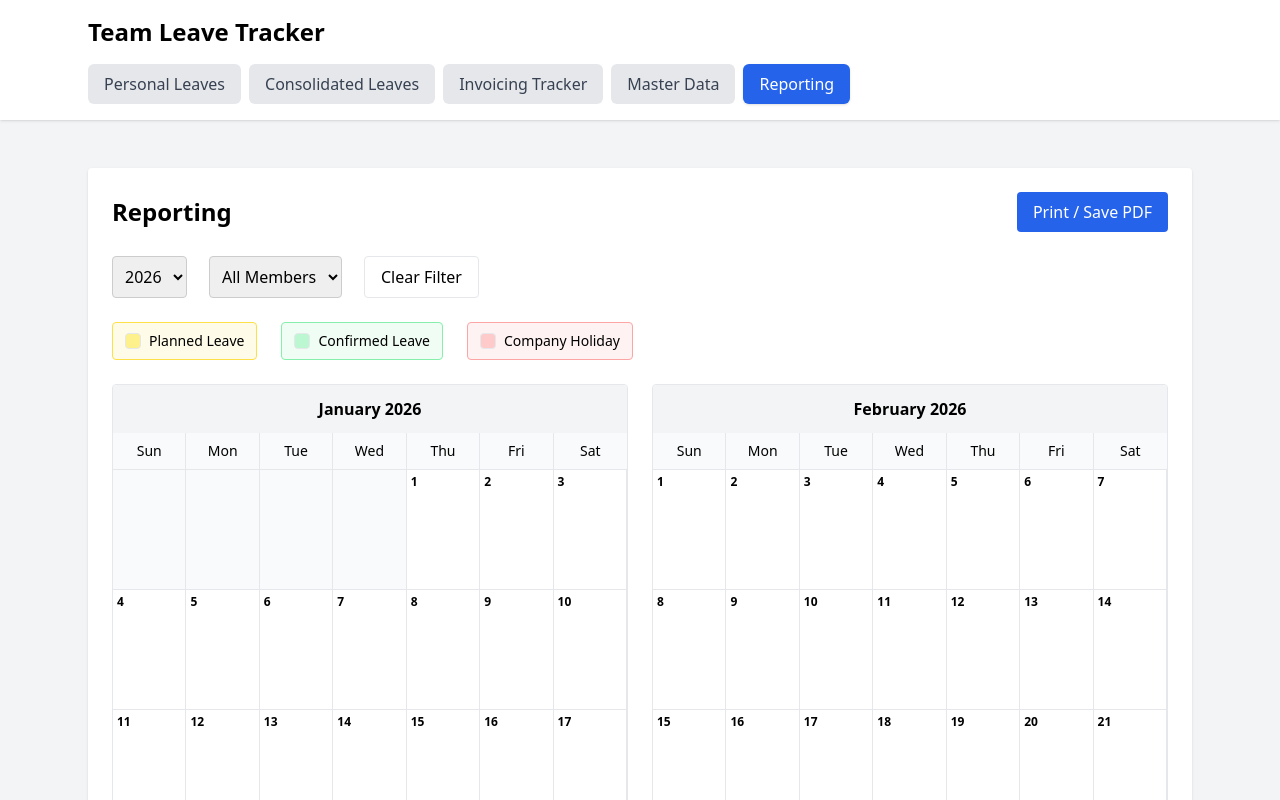
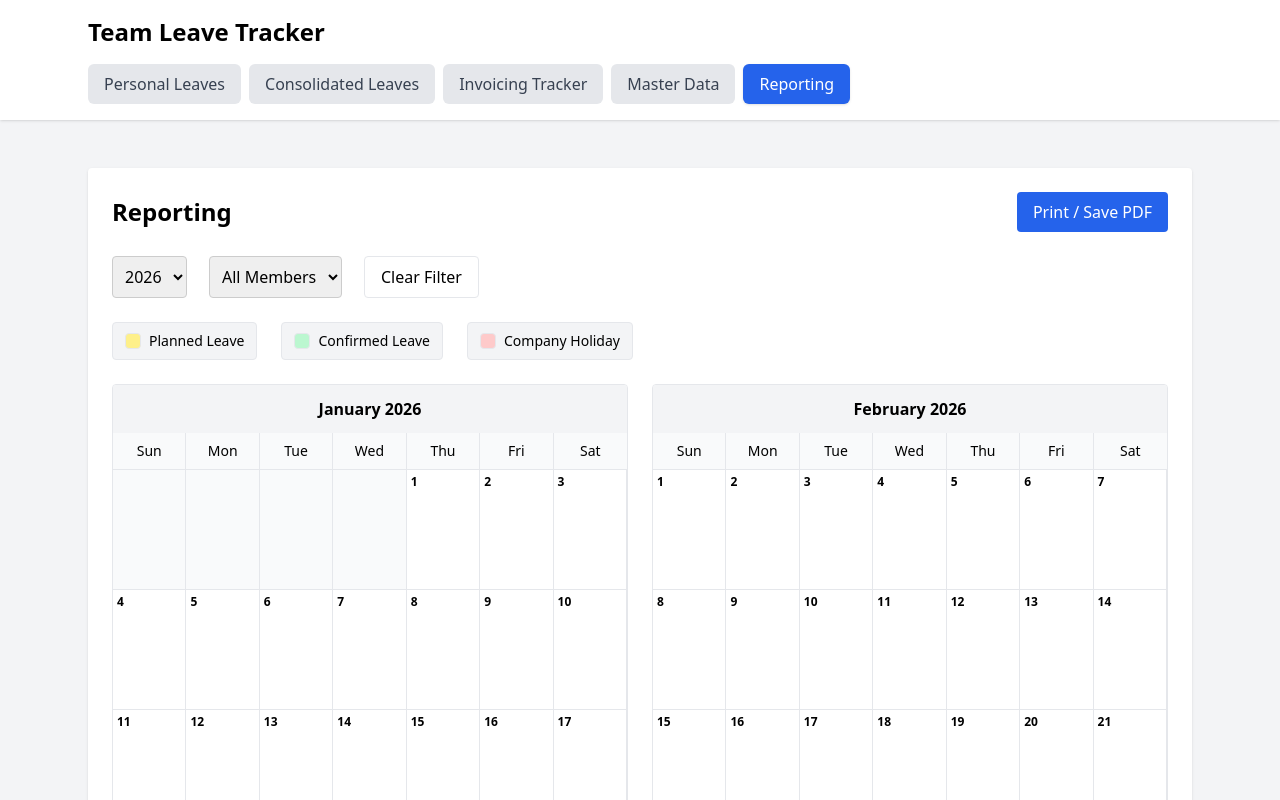
Before and after one commit to pinaki-GH/leave-tracker, a Next.js app: page /reporting in a window 1280 px wide. Shown: the top 800 px of the page. Built offline with nearby package versions, Linux system fonts and the light colour scheme.

Commit message:
Update page.tsx

```diff
--- a/app/reporting/page.tsx
+++ b/app/reporting/page.tsx
@@ -50,10 +50,10 @@ export default function ReportingPage() {
     "All Members"
   );
 
-  // NEW FILTER STATES
-  const [showPlannedLeaves, setShowPlannedLeaves] = useState(true);
-  const [showConfirmedLeaves, setShowConfirmedLeaves] = useState(true);
-  const [showCompanyHolidays, setShowCompanyHolidays] = useState(true);
+  // LEGEND FILTER STATES
+  const [activeLegendFilter, setActiveLegendFilter] = useState<
+    "All" | "Planned" | "Confirmed" | "Holiday"
+  >("All");
 
   useEffect(() => {
     setMembers((getData("members") as Member[]) || []);
@@ -145,15 +145,15 @@ export default function ReportingPage() {
 
           // FILTER LOGIC
           if (
-            l.status === "Planned" &&
-            !showPlannedLeaves
+            activeLegendFilter === "Planned" &&
+            l.status !== "Planned"
           ) {
             return false;
           }
 
           if (
-            l.status === "Confirmed" &&
-            !showConfirmedLeaves
+            activeLegendFilter === "Confirmed" &&
+            l.status !== "Confirmed"
           ) {
             return false;
           }
@@ -168,7 +168,8 @@ export default function ReportingPage() {
 
         if (
           selectedMemberData &&
-          showCompanyHolidays
+          (activeLegendFilter === "All" ||
+            activeLegendFilter === "Holiday")
         ) {
           dayHolidays = holidays.filter(h => {
             return (
@@ -200,9 +201,7 @@ export default function ReportingPage() {
     selectedMember,
     selectedMemberData,
     selectedYear,
-    showPlannedLeaves,
-    showConfirmedLeaves,
-    showCompanyHolidays,
+    activeLegendFilter,
   ]);
 
   return (
@@ -297,9 +296,7 @@ export default function ReportingPage() {
             onClick={() => {
               setSelectedYear(now.getFullYear());
               setSelectedMember("All Members");
-              setShowPlannedLeaves(true);
-              setShowConfirmedLeaves(true);
-              setShowCompanyHolidays(true);
+              setActiveLegendFilter("All");
             }}
             className="border px-4 py-2 rounded"
           >
@@ -311,12 +308,14 @@ export default function ReportingPage() {
         <div className="flex flex-wrap gap-6 mb-6 text-sm">
           <button
             onClick={() =>
-              setShowPlannedLeaves(prev => !prev)
+              setActiveLegendFilter(prev =>
+                prev === "Planned" ? "All" : "Planned"
+              )
             }
             className={`flex items-center gap-2 border rounded px-3 py-2 transition-colors ${
-              showPlannedLeaves
+              activeLegendFilter === "Planned"
                 ? "bg-yellow-50 border-yellow-300"
-                : "bg-gray-100 border-gray-200 opacity-60"
+                : "bg-gray-100 border-gray-200"
             }`}
           >
             <div className="w-4 h-4 rounded border bg-yellow-200 print-legend-box"></div>
@@ -325,12 +324,14 @@ export default function ReportingPage() {
 
           <button
             onClick={() =>
-              setShowConfirmedLeaves(prev => !prev)
+              setActiveLegendFilter(prev =>
+                prev === "Confirmed" ? "All" : "Confirmed"
+              )
             }
             className={`flex items-center gap-2 border rounded px-3 py-2 transition-colors ${
-              showConfirmedLeaves
+              activeLegendFilter === "Confirmed"
                 ? "bg-green-50 border-green-300"
-                : "bg-gray-100 border-gray-200 opacity-60"
+                : "bg-gray-100 border-gray-200"
             }`}
           >
             <div className="w-4 h-4 rounded border bg-green-200 print-legend-box"></div>
@@ -339,12 +340,14 @@ export default function ReportingPage() {
 
           <button
             onClick={() =>
-              setShowCompanyHolidays(prev => !prev)
+              setActiveLegendFilter(prev =>
+                prev === "Holiday" ? "All" : "Holiday"
+              )
             }
             className={`flex items-center gap-2 border rounded px-3 py-2 transition-colors ${
-              showCompanyHolidays
+              activeLegendFilter === "Holiday"
                 ? "bg-red-50 border-red-300"
-                : "bg-gray-100 border-gray-200 opacity-60"
+                : "bg-gray-100 border-gray-200"
             }`}
           >
             <div className="w-4 h-4 rounded border bg-red-200 print-legend-box"></div>
```
